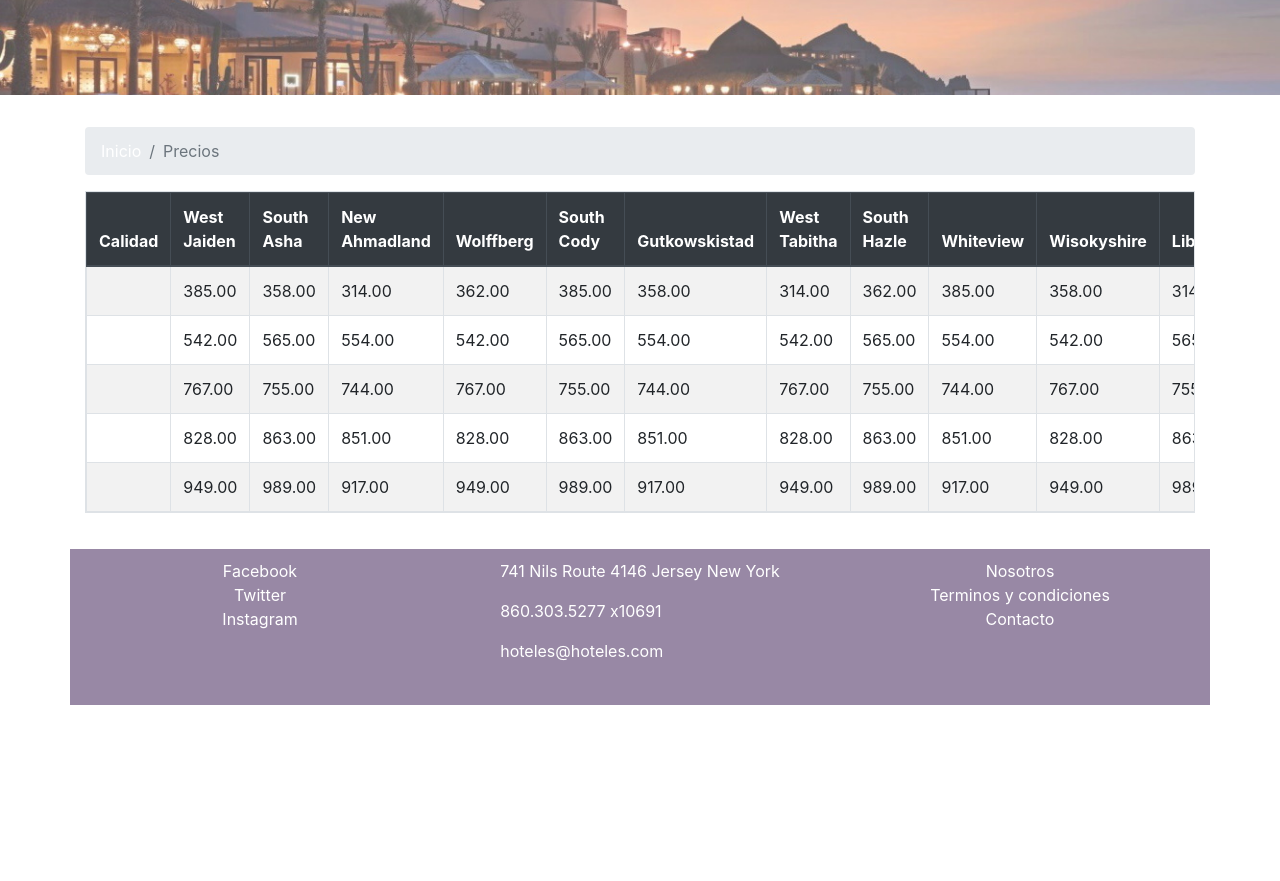
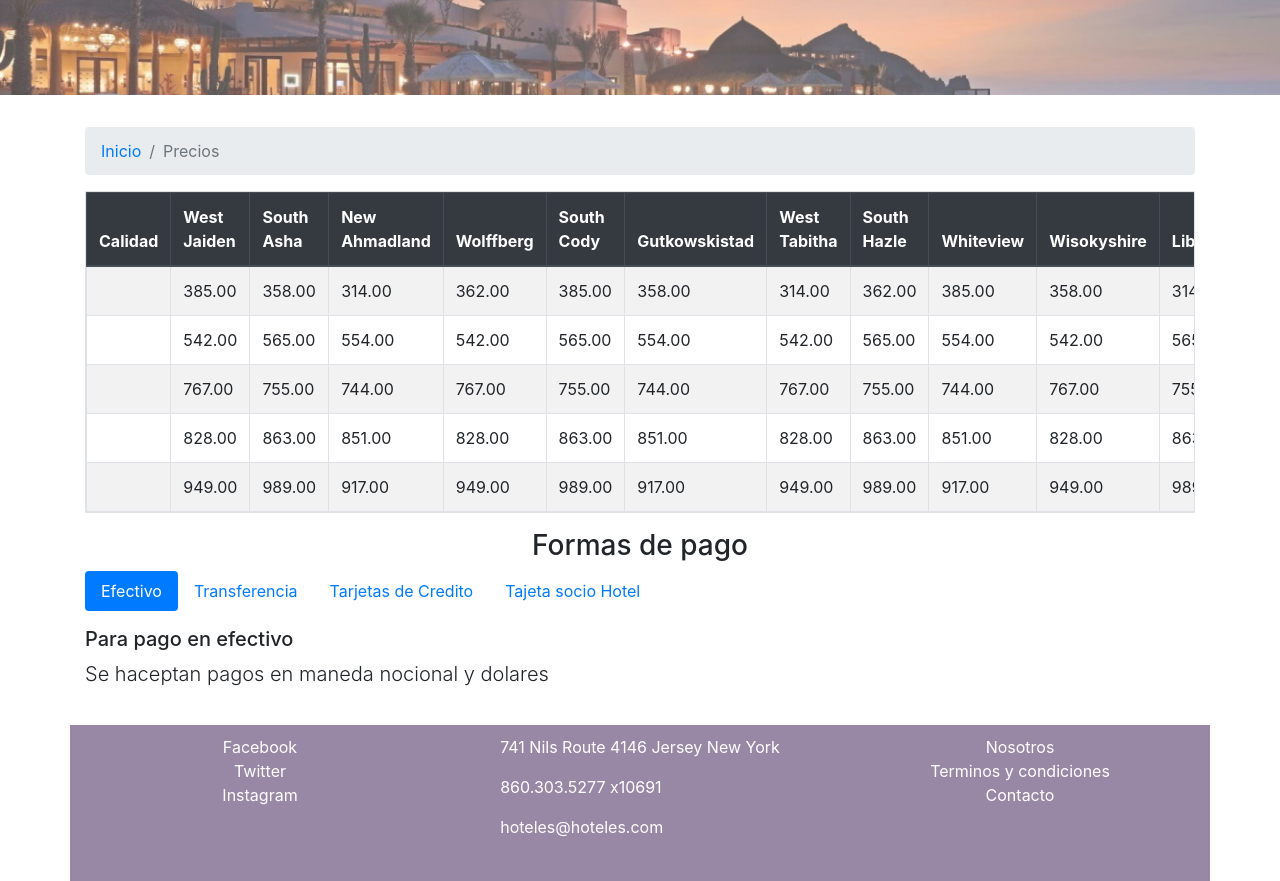
Before and after one commit to AngelLopez15/guiaHoteles, a website: page precios.html in a window 1280 px wide. Shown: the part 380-1261 px from the top of the page. Before the commit the page ends 1085 px from the top, so only its background shows below. Drawn offline with nearby package versions, Linux system fonts and the light colour scheme; a web font is replaced by a local one.

Commit message:
se agrego tabs

```diff
--- a/css/main.css
+++ b/css/main.css
@@ -45,7 +45,7 @@ footer .direccion{
     width: 100%;
 }
 
-a{
+footer a{
     text-decoration: none;
     color: #ffffff;
 }
--- a/precios.html
+++ b/precios.html
@@ -148,6 +148,48 @@
 				</table>
             </div>
         </div>
+        <div class="row">
+            <div class="col-12">
+                <p class="h3">Formas de pago</p>
+            </div>
+            <div class="col-12">
+                <ul class="nav nav-pills flex-column flex-sm-row mb-3" id="pills-tab" role="tablist">
+                    <li class="nav-item" role="presentation">
+                        <a class="flex-sm-fill text-sm-center nav-link active" id="pills-efectivo-tab" data-toggle="pill" href="#pills-#efectivo" role="tab" aria-controls="pills-efectivo" aria-selected="true">Efectivo</a>
+                    </li>
+                    <li class="nav-item" role="presentation">
+                        <a class="flex-sm-fill text-sm-center nav-link" id="pills-transferencia-tab" data-toggle="pill" href="#pills-transferencia" role="tab" aria-controls="pills-transferencia" aria-selected="false">Transferencia</a>
+                    </li>
+                    <li class="nav-item" role="presentation">
+                        <a class="flex-sm-fill text-sm-center nav-link" id="pills-credito-tab" data-toggle="pill" href="#pills-credito" role="tab" aria-controls="pills-credito" aria-selected="false">Tarjetas de Credito</a>
+                    </li>
+                    <li class="nav-item" role="presentation">
+                        <a class="flex-sm-fill text-sm-center nav-link" id="pills-socio-tab" data-toggle="pill" href="#pills-socio" role="tab" aria-controls="pills-socio" aria-selected="false">Tajeta socio Hotel</a>
+                    </li>
+                </ul>
+                <div class="tab-content" id="pills-tabContent">
+                    <div class="tab-pane fade show active" id="pills-efectivo" role="tabpanel" aria-labelledby="pills-efectivo-tab">
+                        <p class="h5">Para pago en efectivo</p>
+                        <p class="lead">Se haceptan pagos en maneda nocional y dolares</p>
+                    </div>
+                    <div class="tab-pane fade" id="pills-transferencia" role="tabpanel" aria-labelledby="pills-transferencia-tab">
+                        <p class="h5">Para pago con transferencia bancaria</p>
+                        <p class="lead">Cuenta bancaria: 14517905 </p>
+                    </div>
+                    <div class="tab-pane fade" id="pills-credito" role="tabpanel" aria-labelledby="pills-credito-tab">
+                        <p class="h5">Tarjetas de credito aceptadas</p>
+                        <ul>
+                            <li>Visa</li>
+                            <li>American Express</li>
+                            <li>Master Card</li>
+                        </ul>
+                    </div>
+                    <div class="tab-pane fade" id="pills-socio" role="tabpanel" aria-labelledby="pills-socio-tab">
+                        <p class="h5">Paga con los puntos de Tarjeta de socio Hotel</p>
+                        <p class="lead">Puedes hacer tu pago con los puntos de tu tarjeta de socio y recibir promociones adicionales</p>
+                    </div>
+                </div>
+            </div>
     </main>
 
     <footer class="container">
```
